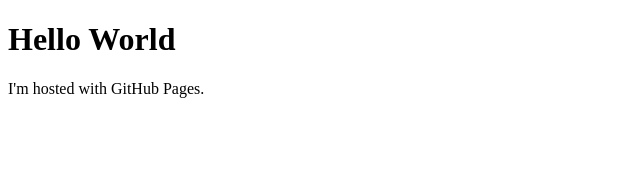
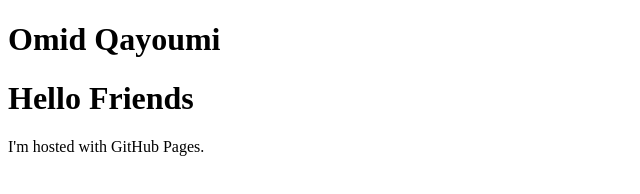
Before and after one commit to omidqayoumi/omidqayoumi.github.io, a plain HTML site: page index.html in a window 1280 px wide. Shown: the whole page, without its empty margins (0-640 px from the left). Drawn offline with Linux system fonts and the light colour scheme.

Commit message:
Testing ways to get website working

```diff
--- a/index.html
+++ b/index.html
@@ -1,7 +1,16 @@
 <!DOCTYPE html>
 <html>
-<body>
-<h1>Hello World</h1>
-<p>I'm hosted with GitHub Pages.</p>
-</body>
+	<head>
+		<meta charset="utf-8">
+		<meta http-equiv="X-UA-Compatible" content="IE=edge,chrome=1">
+		<title>Omid Qayoumi</title>
+		<meta name="viewport" content="width=device-width, initial-scale=1">
+	</head>
+	<body>
+		<h1>Omid Qayoumi</h1>
+		<h1>Hello Friends</h1>
+		<p>I'm hosted with GitHub Pages.</p>
+
+	</body>
+
 </html>
```
